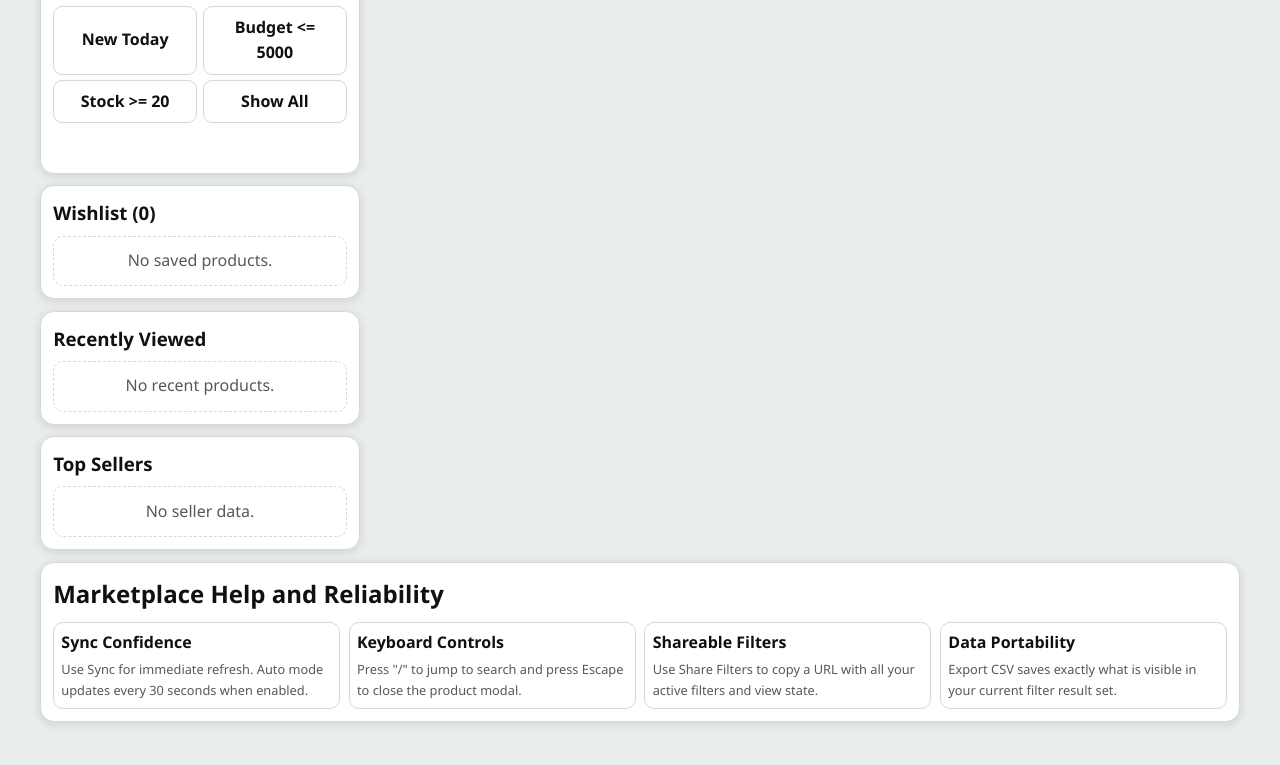
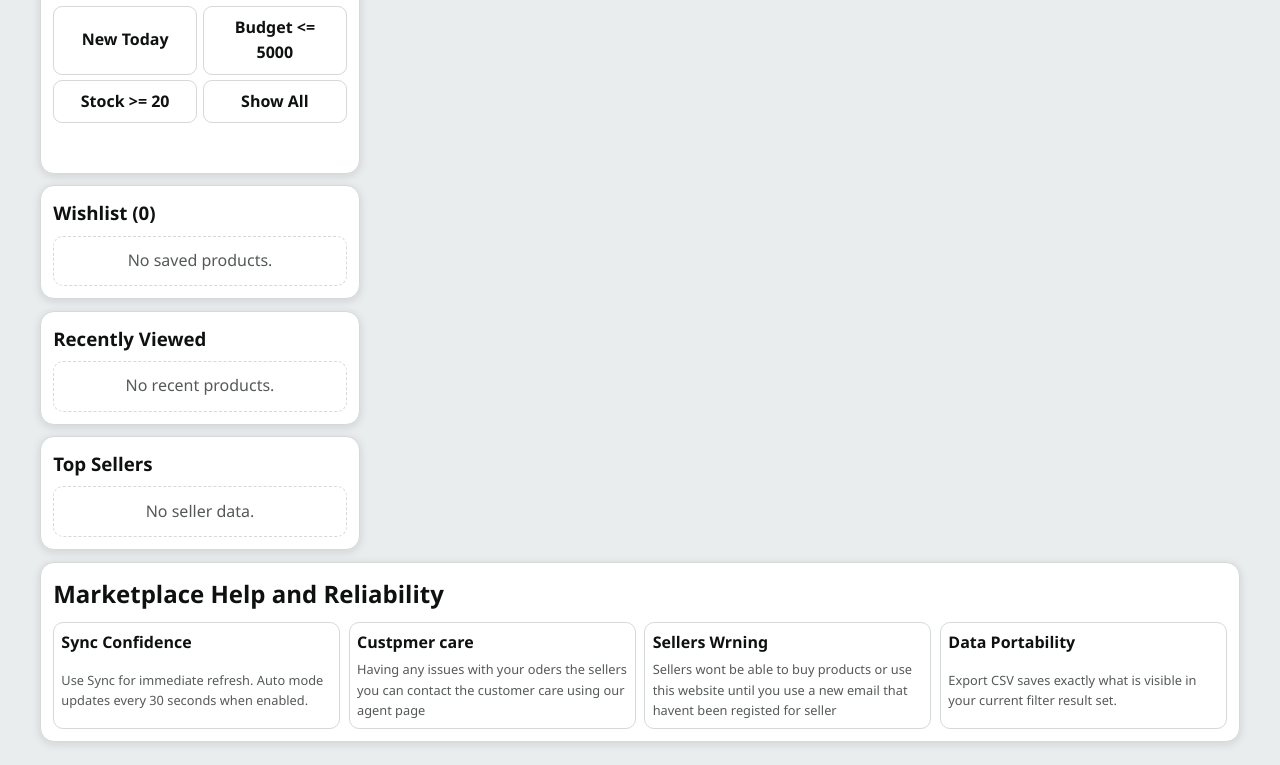
Before and after one commit to johndanielzz/mattss, a plain HTML site: page index.html in a window 1280 px wide. Shown: the part 1760-2525 px from the top of the page. Before the commit the page ends 2504 px from the top, so only its background shows below. Drawn offline with Linux system fonts and the light colour scheme; no server answers.

Commit message:
Update index.html

```diff
--- a/index.html
+++ b/index.html
@@ -335,12 +335,12 @@
           <div class="mm-meta">Use Sync for immediate refresh. Auto mode updates every 30 seconds when enabled.</div>
         </article>
         <article class="mm-item">
-          <strong>Keyboard Controls</strong>
-          <div class="mm-meta">Press "/" to jump to search and press Escape to close the product modal.</div>
+          <strong>Custpmer care</strong>
+          <div class="mm-meta">Having any issues with your oders the sellers you can contact the customer care using our agent page </div>
         </article>
         <article class="mm-item">
-          <strong>Shareable Filters</strong>
-          <div class="mm-meta">Use Share Filters to copy a URL with all your active filters and view state.</div>
+          <strong>Sellers Wrning </strong>
+          <div class="mm-meta">Sellers  wont be able to buy products or use  this website until you use a new email that havent been registed for seller </div>
         </article>
         <article class="mm-item">
           <strong>Data Portability</strong>
```
